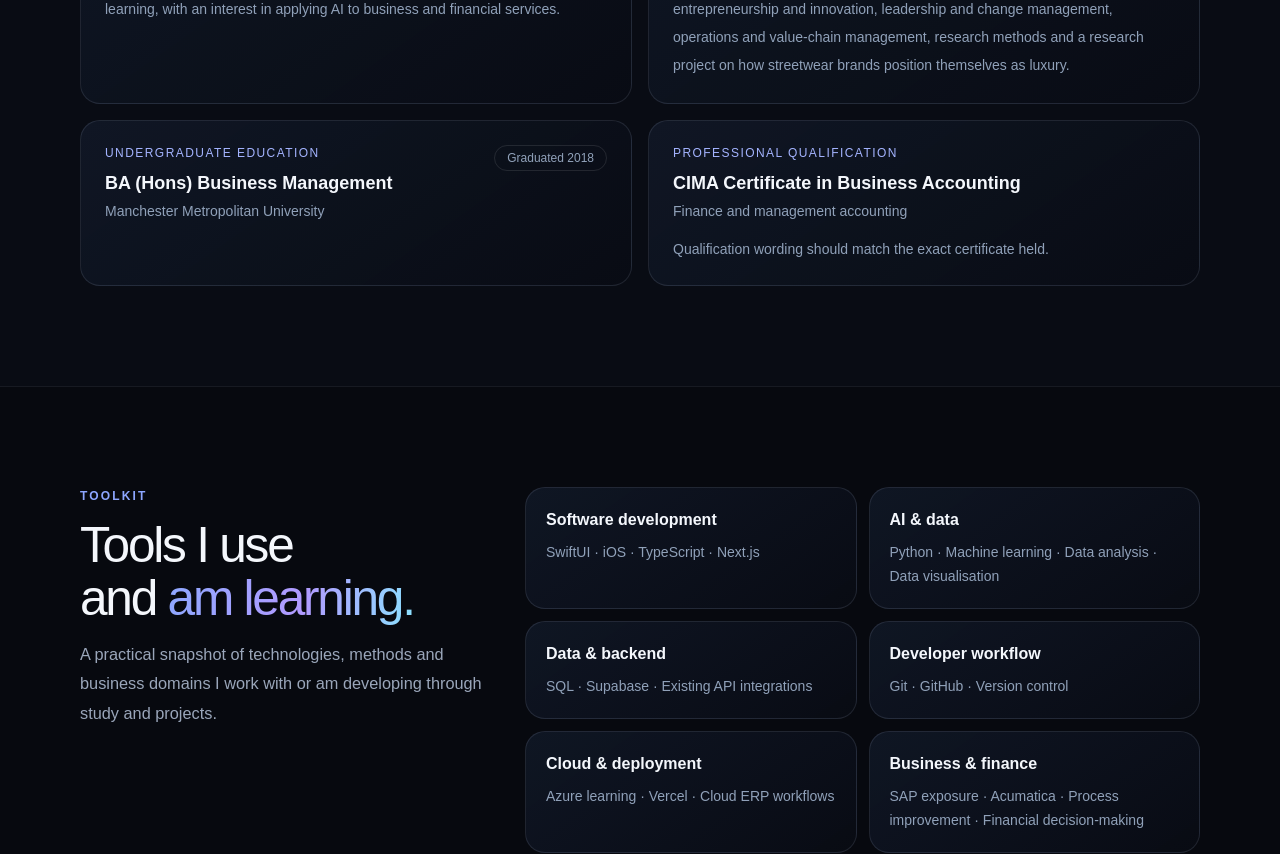
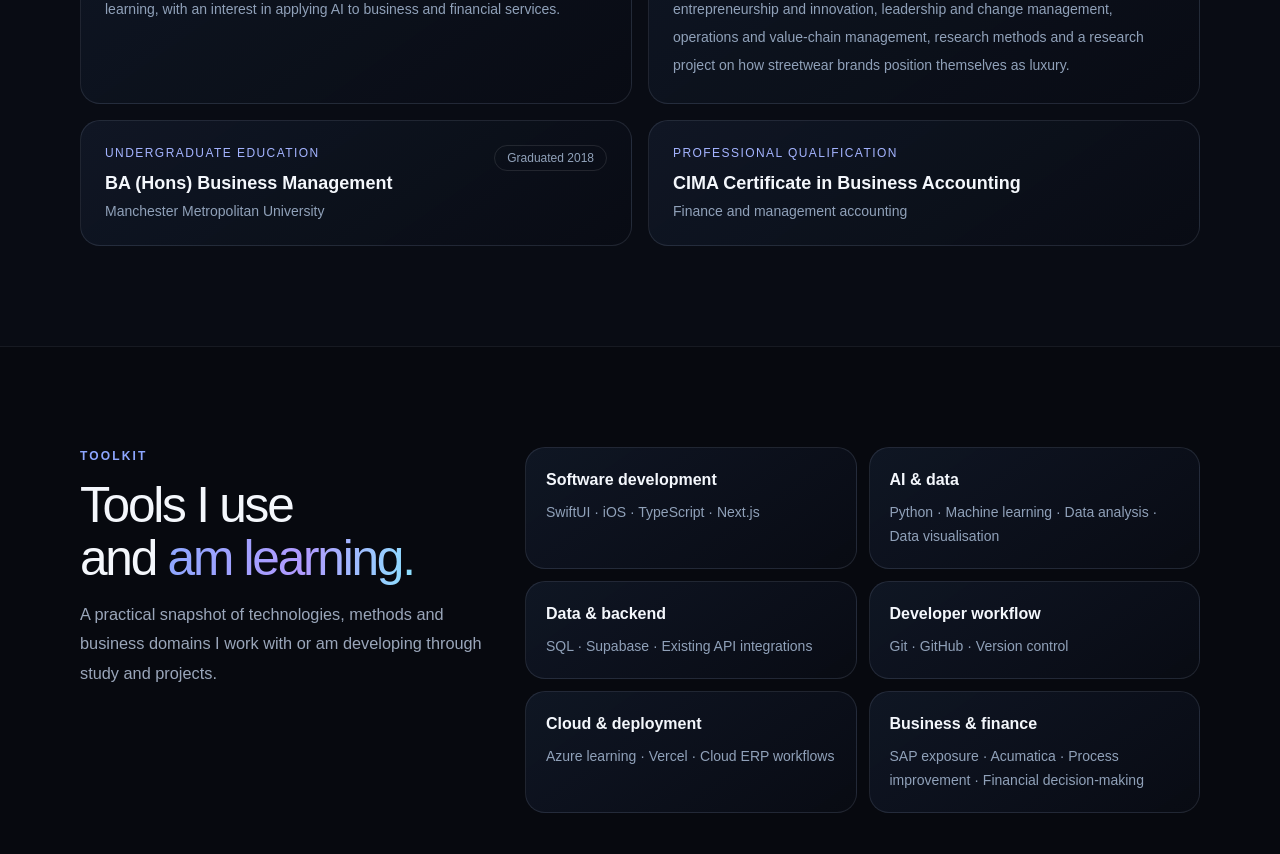
Before and after one commit to baddbunnni/sunil-retrita-portfolio, a Next.js app in the folder sunil-retrita-portfolio/: page / in a window 1280 px wide. Shown: the part 4020-4874 px from the top of the page. Built offline with nearby package versions, Linux system fonts and the light colour scheme.

Commit message:
Update page.tsx

```diff
--- a/sunil-retrita-portfolio/app/page.tsx
+++ b/sunil-retrita-portfolio/app/page.tsx
@@ -125,7 +125,7 @@ export default function Home() {
             <div className="panel p-5 sm:p-6"><div className="flex flex-col justify-between gap-2 sm:flex-row"><div><p className="text-xs uppercase tracking-[.12em] text-indigo-300">Current study</p><h3 className="mt-2 text-lg font-semibold">MSc Artificial Intelligence</h3><p className="mt-1 text-sm text-slate-400">Birmingham City University</p></div><span className="h-fit rounded-full border border-white/10 px-3 py-1 text-xs text-slate-400">2026 – expected 2027</span></div><p className="mt-4 text-sm leading-7 text-slate-400">Developing knowledge across AI, programming, data visualisation and machine learning, with an interest in applying AI to business and financial services.</p></div>
             <div className="panel p-5 sm:p-6"><div className="flex flex-col justify-between gap-2 sm:flex-row"><div><p className="text-xs uppercase tracking-[.12em] text-indigo-300">Postgraduate education</p><h3 className="mt-2 text-lg font-semibold">Master of Business Administration (MBA)</h3><p className="mt-1 text-sm text-slate-400">University of Worcester</p></div><span className="h-fit rounded-full border border-white/10 px-3 py-1 text-xs text-slate-400">Awarded 2020</span></div><p className="mt-4 text-sm leading-7 text-slate-400">Relevant study included financial decision-making, global strategy, entrepreneurship and innovation, leadership and change management, operations and value-chain management, research methods and a research project on how streetwear brands position themselves as luxury.</p></div>
             <div className="panel p-5 sm:p-6"><div className="flex flex-col justify-between gap-2 sm:flex-row"><div><p className="text-xs uppercase tracking-[.12em] text-indigo-300">Undergraduate education</p><h3 className="mt-2 text-lg font-semibold">BA (Hons) Business Management</h3><p className="mt-1 text-sm text-slate-400">Manchester Metropolitan University</p></div><span className="h-fit rounded-full border border-white/10 px-3 py-1 text-xs text-slate-400">Graduated 2018</span></div></div>
-            <div className="panel p-5 sm:p-6"><div className="flex flex-col justify-between gap-2 sm:flex-row"><div><p className="text-xs uppercase tracking-[.12em] text-indigo-300">Professional qualification</p><h3 className="mt-2 text-lg font-semibold">CIMA Certificate in Business Accounting</h3><p className="mt-1 text-sm text-slate-400">Finance and management accounting</p></div></div><p className="mt-4 text-sm leading-6 text-slate-400">Qualification wording should match the exact certificate held.</p></div>
+            <div className="panel p-5 sm:p-6"><div className="flex flex-col justify-between gap-2 sm:flex-row"><div><p className="text-xs uppercase tracking-[.12em] text-indigo-300">Professional qualification</p><h3 className="mt-2 text-lg font-semibold">CIMA Certificate in Business Accounting</h3><p className="mt-1 text-sm text-slate-400">Finance and management accounting</p></div></div></div>
           </div>
         </div>
       </section>
```
